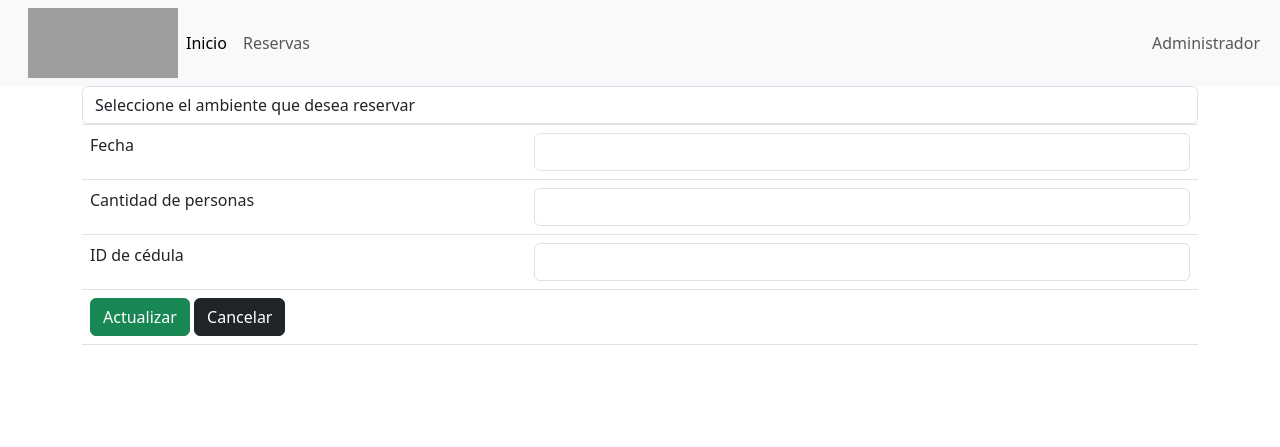
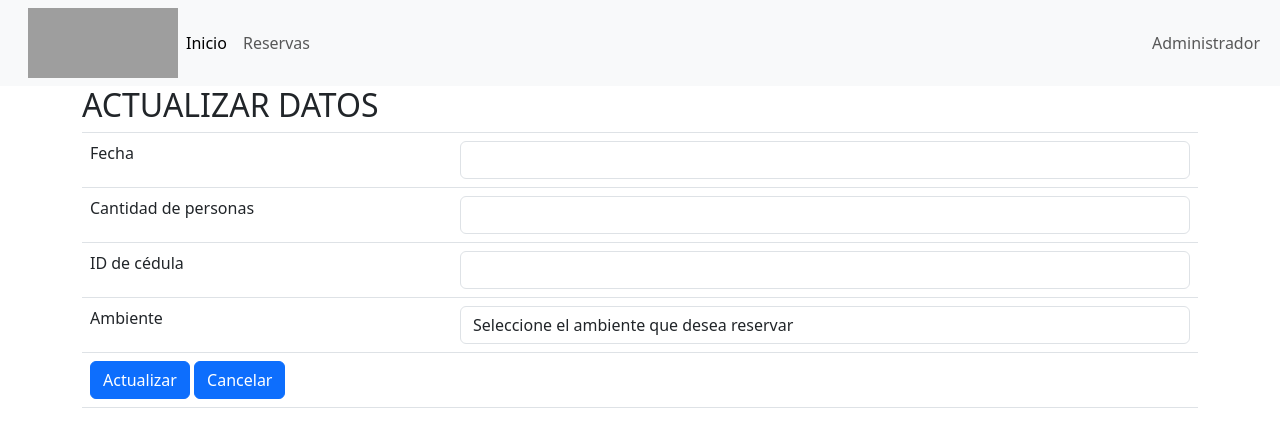
Before and after one commit to MayerlyMunoz123/proyecto, a Flask app: page /1/edit in a window 1280 px wide. Shown: the top 447 px of the page. Run offline with Flask 3, Linux system fonts and the light colour scheme; data that the repository does not hold is empty; some libraries are stand-ins or nearby versions; grey boxes are pictures that could not be loaded.

Commit message:
Add files via upload

```diff
--- a/templates/update.html
+++ b/templates/update.html
@@ -2,10 +2,13 @@
 {% include 'header.html' %}
 
 {% block title %} Update {% endblock %}
-
-
+<link rel="stylesheet" href="https://cdn.jsdelivr.net/npm/bootstrap@5.3.0/dist/css/bootstrap.min.css">
+<link rel="stylesheet" href="{{ url_for('static', filename='css/delete_update.css') }}">
 {% block body %}
 <div class="container">
+    <div class="title">
+        <h2>ACTUALIZAR DATOS</h2>
+    </div>
     <form action='' method="POST">
         <table class="table">
             <tr>
@@ -20,18 +23,21 @@
                 <td>ID de cédula</td>
                 <td><input type="text" name="idcedula" class="form-control" value="{{ reserva.idcedula }}"></td>
             </tr>
-
+            <tr>
+                <td>Ambiente</td>
+                <td>
                     <select class="form-control" id="ambiente" name="ambiente" required>
                         <option value="">Seleccione el ambiente que desea reservar</option>
                         {% for suerte in suerte %}
                         <option value="{{ 'value' + ambiente.nombreambiente }}">{{ ambiente.nombreambiente }}</option>
                         {% endfor %}
                     </select>
-
+                </td>
+            </tr>
             <tr>
                 <td colspan="2">
-                    <input type="submit" name="submit" value="Actualizar" class="btn btn-success">
-                    <a href='/registro' class="btn btn-dark">Cancelar</a>
+                    <input type="submit" name="submit" value="Actualizar" class="btn btn-primary">
+                    <a href='/registro' class="btn btn-primary">Cancelar</a>
                 </td>
             </tr>
         </table>
```
Also changed, not shown: templates/delete.html (+21 -12 lines). Lines whose indentation alone changed are shown as unchanged.
